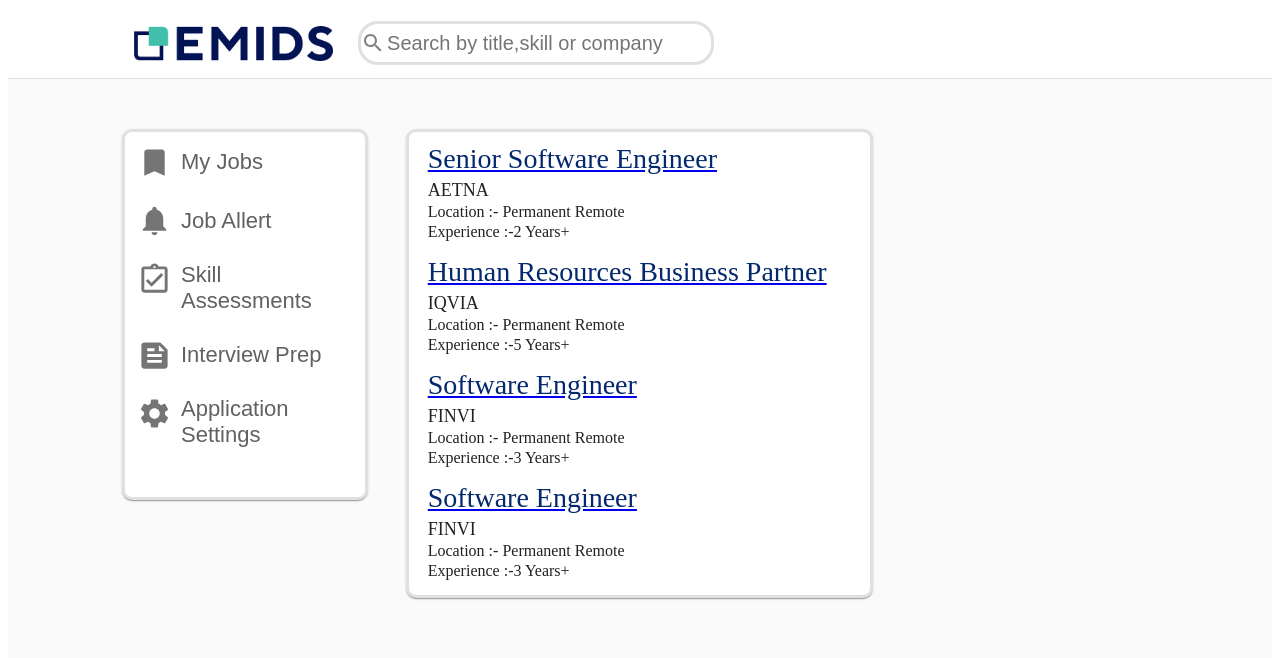
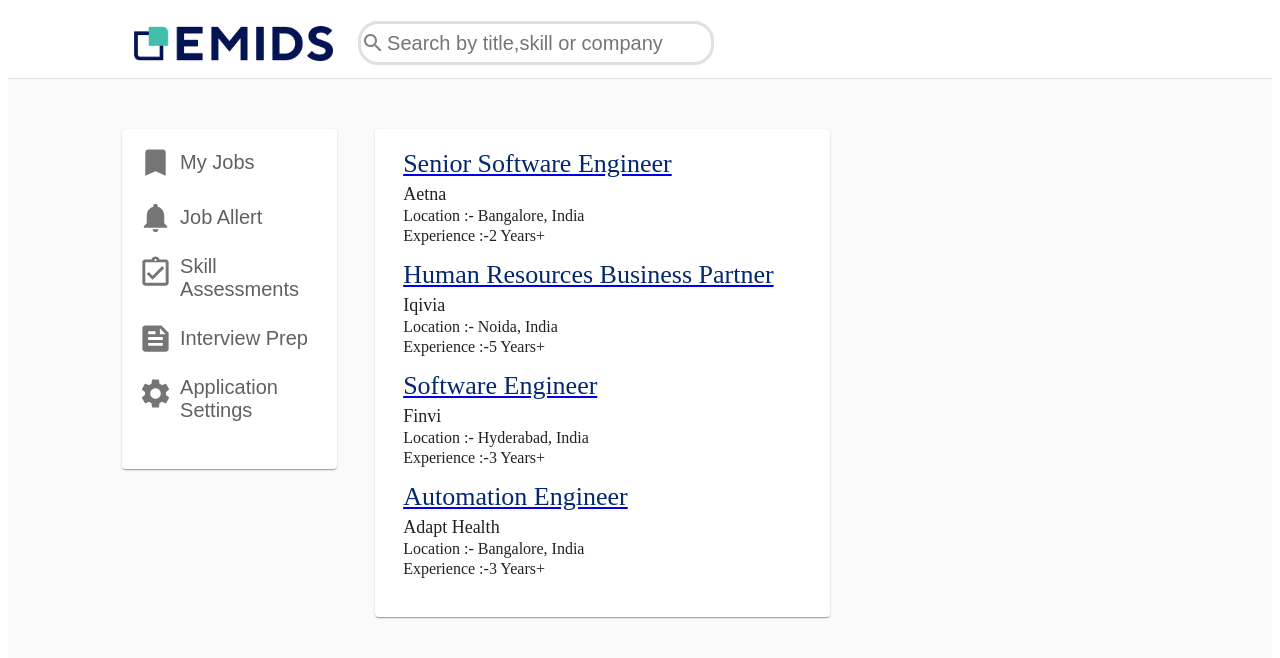
Before and after one commit to ranjanshivangi/Marketplace, a React (Create React App) app in the folder Marketplace-React/: page / in a window 1280 px wide. Shown: the top 658 px of the page. Built offline with nearby package versions, Linux system fonts and the light colour scheme.

Commit message:
Added changes to css of home page

```diff
--- a/Marketplace-React/src/components/home/home.json
+++ b/Marketplace-React/src/components/home/home.json
@@ -4,7 +4,7 @@
 "rolesandResponsiblities": "Be the guide who walks with the team, not the one who only gives them directions.Consistently deliver value to customers in an aggressive, start-up paced environment.",
 "mustHaveSkills": "A “Can Do” attitude.Technically hands-on in systems architecture, design, coding, and testing.Experience in managing teams delivering cloud-scale solutions.Adept at agile management practices.",
 "nicetohaveSkills": "Experience of cloud technologies - AWS preferred, IAM, API design, Data Modeling.", "Experience": 2,
-"AccountName":"AETNA","WorkLocation":"Permanent Remote" },
+"AccountName":"Aetna","WorkLocation":"Bangalore, India" },
 { "jdid": 2,
 "JobTitle": "Human Resources Business Partner",
 "about": "Hello Sunshine is a media brand and content company dedicated to female authorship and storytelling across all platforms. Hello Sunshine is producing feature films, television shows as well as unscripted series, audio storytelling and social series under the Hello Sunshine brand. ",
@@ -12,7 +12,7 @@
 "rolesandResponsiblities": "Be the guide who walks with the team, not the one who only gives them directions.Consistently deliver value to customers in an aggressive, start-up paced environment.",
 "mustHaveSkills": "8+ years’ experience in HR, preferably in an HRBP or Generalist role.Demonstrated success in an HR function at a high growth company.Proficient in Excel and PowerPoint",
 "nicetohaveSkills": "Experience of cloud technologies - AWS preferred, IAM, API design, Data Modeling.", "Experience": 5 ,
-"AccountName":"IQVIA","WorkLocation":"Permanent Remote"},
+"AccountName":"Iqivia","WorkLocation":"Noida, India"},
 { "jdid": 3,
 "JobTitle": "Software Engineer",
 "about": "Hello Sunshine is a media brand and content company dedicated to female authorship and storytelling across all platforms. Hello Sunshine is producing feature films, television shows as well as unscripted series, audio storytelling and social series under the Hello Sunshine brand. ",
@@ -20,12 +20,12 @@
 "rolesandResponsiblities": "Be the guide who walks with the team, not the one who only gives them directions.Consistently deliver value to customers in an aggressive, start-up paced environment.",
 "mustHaveSkills": "8+ years’ experience in HR, preferably in an HRBP or Generalist role.Demonstrated success in an HR function at a high growth company.Proficient in Excel and PowerPoint",
 "nicetohaveSkills": "Experience of cloud technologies - AWS preferred, IAM, API design, Data Modeling.", "Experience": 3 ,
-"AccountName":"FINVI","WorkLocation":"Permanent Remote"},
+"AccountName":"Finvi","WorkLocation":"Hyderabad, India"},
 { "jdid": 4,
-"JobTitle": "Software Engineer",
-"about": "Hello Sunshine is a media brand and content company dedicated to female authorship and storytelling across all platforms. Hello Sunshine is producing feature films, television shows as well as unscripted series, audio storytelling and social series under the Hello Sunshine brand. ",
-"jobSummary": "Human Resources Business Partner in the Sunshine Platform team are expected to provide technical expertise and leadership in creating true distributed cloud platform & frameworks that solve problems for all our customers - internal or external.",
+"JobTitle": "Automation Engineer",
+"about": "Adapt Health is a media brand and content company dedicated to female authorship and storytelling across all platforms. Hello Sunshine is producing feature films, television shows as well as unscripted series, audio storytelling and social series under the Hello Sunshine brand. ",
+"jobSummary": "This role is to deliver the strategic Legal Technology programme of work, which is delivered in an Agile way. The primary function of this role is to work as an Automation tester in the Pune Legal Technology – CLM CoE team, working closely with other technical lead to actively contribute to application quality. Colleague should have good knowledge of Automation testing using Selenium, well versed with tools like JIRA, GIT and having basic knowledge of iCertis will be an added advantage.",
 "rolesandResponsiblities": "Be the guide who walks with the team, not the one who only gives them directions.Consistently deliver value to customers in an aggressive, start-up paced environment.",
-"mustHaveSkills": "8+ years’ experience in HR, preferably in an HRBP or Generalist role.Demonstrated success in an HR function at a high growth company.Proficient in Excel and PowerPoint",
+"mustHaveSkills": "Manual and automation test case writing experience for iCertis product is nice to have. Good to have if worked on Agile scrum team, involved in Sprint planning, retrospective, daily stand ups etc.Test management and execution of complex applications and integrations.",
 "nicetohaveSkills": "Experience of cloud technologies - AWS preferred, IAM, API design, Data Modeling.", "Experience": 3 ,
-"AccountName":"FINVI","WorkLocation":"Permanent Remote"} ]
+"AccountName":"Adapt Health","WorkLocation":"Bangalore, India"} ]
--- a/Marketplace-React/src/components/home/home.jsx
+++ b/Marketplace-React/src/components/home/home.jsx
@@ -9,12 +9,14 @@
 import AssignmentTurnedInOutlinedIcon from '@mui/icons-material/AssignmentTurnedInOutlined';
 
 import Card from '@mui/material/Card';
+import { CardContent } from "@mui/material";
 
 const Home = () => {
   return (
     <div className="jobpage">
       <div className="jobs">
         <Card className="menu">
+          <CardContent>
             <div className="iconcss">
               <BookmarkOutlinedIcon color="action" fontSize="large" />
               <div className="icontext">My Jobs</div>
@@ -35,11 +37,14 @@
               <SettingsIcon fontSize="large" color="action" />
               <div className="icontext">Application Settings</div>
             </div>
+          </CardContent>
+
         </Card>
         <Card className="jobcontainer">
+          <CardContent>
             {homejson.map((data) => {
               return <div>
-              <Link to={`/view/${data.jdid}`} state={{jobDetails: data}}>
+                <Link to={`/view/${data.jdid}`} state={{ jobDetails: data }} >
                   <div className="jobtitle"> {data.JobTitle}</div>
                 </Link>
                 <div className="accountName">{data.AccountName}</div>
@@ -48,6 +53,8 @@
 
               </div>
             })}
+          </CardContent>
+
         </Card>
       </div>
     </div>
--- a/Marketplace-React/src/components/home/home.scss
+++ b/Marketplace-React/src/components/home/home.scss
@@ -1,24 +1,21 @@
-.jobpage{
+.jobpage {
   width: 100%;
   height: 100vh;
   background-color: #fafafa;
   padding-top: 50px;
-    .jobs{
+  .jobs {
     display: flex;
-        .menu{
-            border: 3px solid hsl(0, 0%, 88%);
+    .menu {
       width: 17%;
       height: 340px;
-            border-radius: 10px;
       background-color: white;
       margin-left: 9%;
-            padding: 1%;
-            .iconcss{
+      .iconcss {
         display: flex;
         margin-bottom: 11%;
       }
-            .icontext{
-                font-size: 22px;
+      .icontext {
+        font-size: 20px;
         display: flex;
         align-items: center;
         margin-left: 4%;
@@ -26,30 +23,27 @@
         font-family: Arial, Helvetica, sans-serif;
       }
     }
-        .jobcontainer{
-            border: 3px solid #e0e0e0;
+    .jobcontainer {
       width: 35%;
       height: auto;
       margin-left: 3%;
-            border-radius: 10px;
-            padding-left: 1.5%;
-            padding-top: .5%;
+      padding-left: 1%;
       background-color: white;
-            .jobtitle{
+      .jobtitle {
         margin-top: 1%;
         color: #03286d;
-                font-size: 28px;
+        font-size: 26px;
         margin-bottom: 5px;
       }
-            .accountName{
+      .accountName {
         font-size: 18px;
         margin-bottom: 2px;
       }
-            .workLocation{
+      .workLocation {
         font-size: 16px;
         margin-bottom: 2px;
       }
-            .experience{
+      .experience {
         font-size: 16px;
         margin-bottom: 15px;
       }
--- a/Marketplace-React/src/components/rrdetails/rrdetails.jsx
+++ b/Marketplace-React/src/components/rrdetails/rrdetails.jsx
@@ -8,8 +8,8 @@
 import BusinessCenterIcon from '@mui/icons-material/BusinessCenter';
 import CalendarMonthIcon from '@mui/icons-material/CalendarMonth';
 import PeopleIcon from '@mui/icons-material/People';
-import LightModeOutlinedIcon from '@mui/icons-material/LightModeOutlined';
-import TrackChangesOutlinedIcon from '@mui/icons-material/TrackChangesOutlined';
+import TrackChangesOutlinedIcon from '@mui/icons-material/TrackChangesOutlined'
+import QuizIcon from '@mui/icons-material/Quiz';
 
 const RRDetails = ({ jobDetails }) => {
     return (
@@ -19,7 +19,7 @@
                     {jobDetails.JobTitle}
                 </Typography>
                 <Typography color="text.secondary" variant="p" className="text">
-                    Chargebee . Bangalore, India . 1 day ago . 12 applicants
+                {jobDetails.AccountName} . Bangalore, India . 1 day ago . 12 applicants
                 </Typography>
                 <Typography className="rrfieldsbox">
                     <div className="rrfields">
@@ -28,7 +28,7 @@
                     </div>
                     <div className="rrfields">
                         <CalendarMonthIcon style={{ color: 'gray' }} />
-                        <div className="text2">Product Engineering</div>
+                        <div className="text2">26-Sept-2022</div>
                     </div>
                     <div className="rrfields">
                         <PeopleIcon style={{ color: 'gray' }} />
@@ -36,18 +36,18 @@
                     </div>
                     <div className="rrfields">
                         <BusinessCenterIcon style={{ color: 'gray' }} />
-                        <div className="text2">Exp: 4+</div>
+                        <div className="text2">Exp: {jobDetails.Experience}+</div>
                     </div>
                     <div className="rrfields">
                         <PeopleIcon style={{ color: 'gray' }} />
-                        <div className="text2">26-Sept-2022</div>
+                        <div className="text2">Product Engineering</div>
                     </div>
                     <div className="rrfields">
-                        <LightModeOutlinedIcon style={{ color: 'gray' }} />
+                        <QuizIcon style={{ color: 'gray' }} />
                         <div className="text2">Client interview? True</div>
                     </div>
                     <div className="rrfields">
-                        <TrackChangesOutlinedIcon style={{ color: 'gray' }} />
+                        <TrackChangesOutlinedIcon style={{ color: 'green' }} />
                         <div className="text2">OPEN</div>
                     </div>
                 </Typography>
--- a/Marketplace-React/src/components/rrdetails/rrdetails.scss
+++ b/Marketplace-React/src/components/rrdetails/rrdetails.scss
@@ -15,7 +15,7 @@
     flex-direction: column;
     justify-content: center;
     align-items: flex-start;
-    gap: 0.3rem;
+    gap: 0.4rem;
 }
 .rrfields{
     display: flex;
```
Lines whose indentation alone changed are shown as unchanged.
